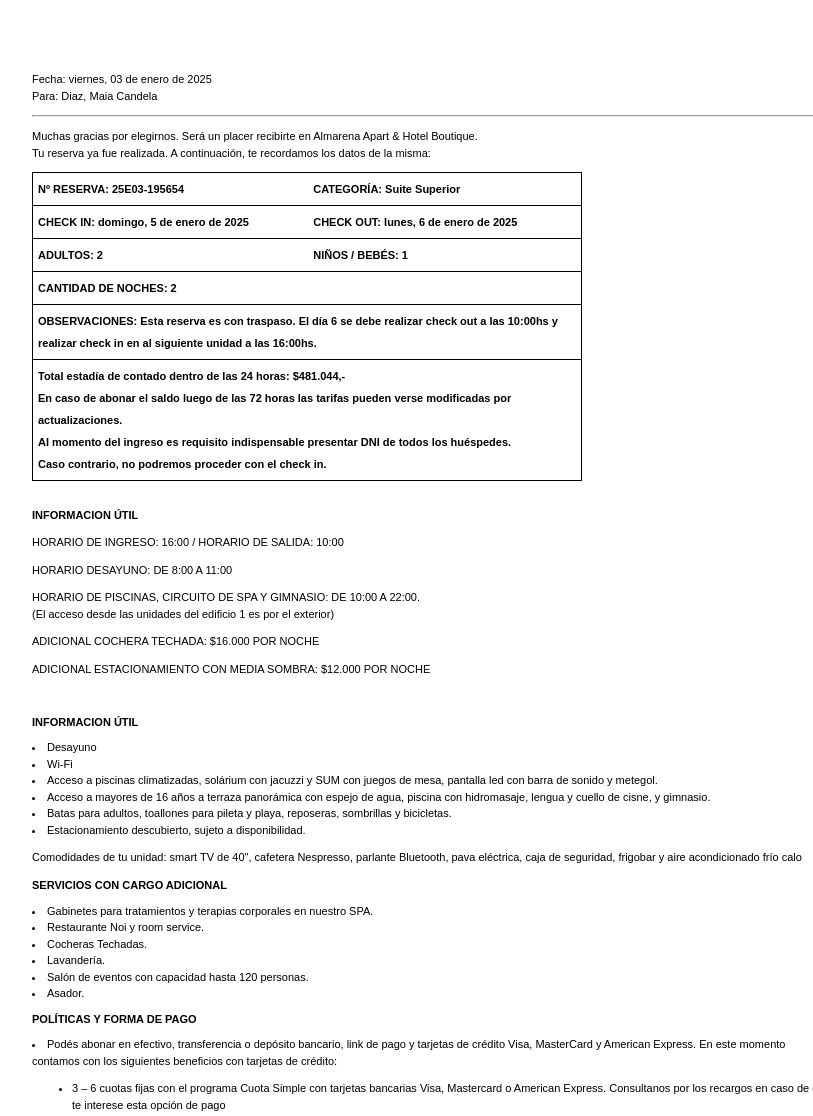
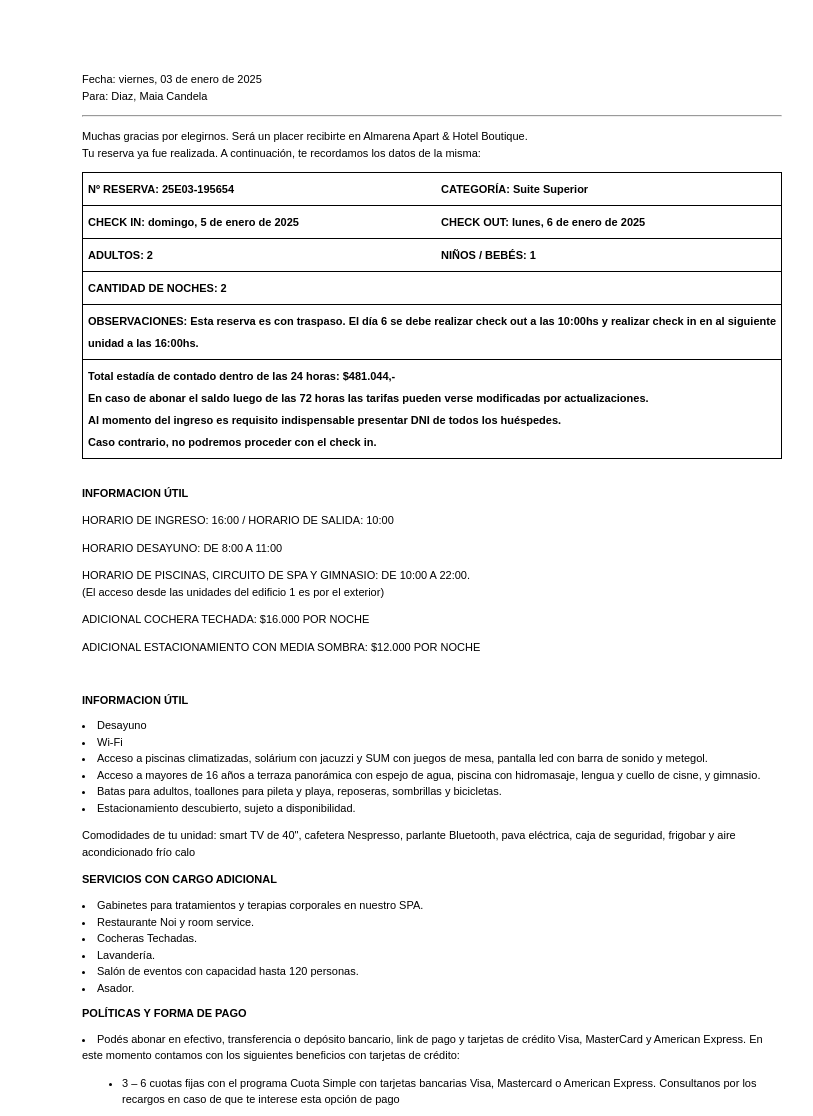
Before and after one commit to elhombre17/ConfirmReservas_Almarena, a plain HTML site: page index.html in a window 1280 px wide. Shown: the top 1116 px of the page, without its empty margins (208-1021 px from the left). Drawn offline with Linux system fonts and the light colour scheme.

Commit message:
Add files via upload
En el ultimo commit falto el archivo css

```diff
--- a/style.css
+++ b/style.css
@@ -6,13 +6,12 @@ body {
     padding: 20px;
 }
 .container {
-    padding: 20px; max-width: 800px;
+    padding: 20px; max-width: 700px;
     margin: auto;
 }
 table{
     font-size: 11px;
-
-    width: 550px;
+    width: 700px;
     border-collapse: collapse;
 }
 td{
```
